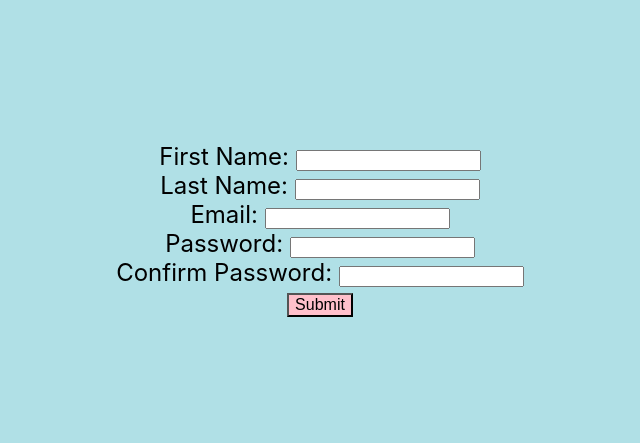
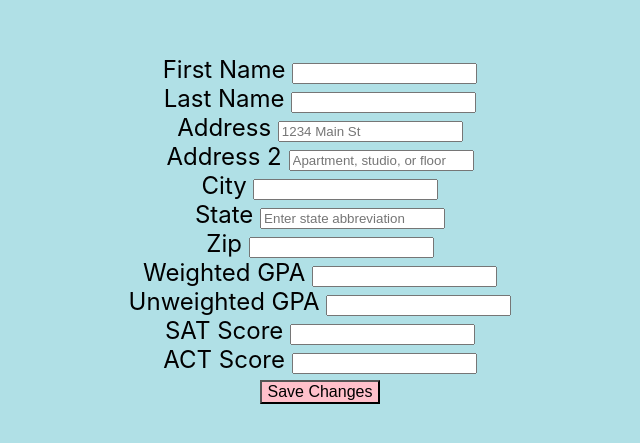
Before and after one commit to treisig/College-Finder, a React (Create React App) app: page / in a window 1280 px wide. Shown: the part 171-614 px from the top of the page, without its empty margins (320-960 px from the left). Built offline with nearby package versions, Linux system fonts and the light colour scheme.

Commit message:
profile initial , fix login

```diff
--- a/src/App.js
+++ b/src/App.js
@@ -1,8 +1,9 @@
 import React from "react";
 // import Login from "./components/authentication/Login.js";
-import Signup from "./components/authentication/Signup.js";
+// import Signup from "./components/authentication/Signup.js";
 // import SchoolView from "./components/school-view/SchoolView.js";
 import "./App.css";
+import Profile from "./components/student-profile/Profile.js";
 // import { BrowserRouter as Router, Switch, Route } from "react-router-dom";
 
 function App() {
@@ -15,7 +16,7 @@ function App() {
           <Route exact path="/schoolfinder" component={SchoolView} />
         </Switch>
       </Router> */}
-      <Signup />
+      <Profile />
     </div>
   );
 }
--- a/src/components/authentication/Login.js
+++ b/src/components/authentication/Login.js
@@ -24,7 +24,7 @@ function Login(props) {
       </Button>
     </Form>
 
-  </div>;
+  </div>
   </div>
 }
 
--- /dev/null
+++ b/src/components/student-profile/Profile.css
@@ -0,0 +1,15 @@
+.profileDiv {
+    color: black;
+    font-size: x-large;
+    background-color: powderblue;
+    height: 100vh;
+    width: 100vw;
+    justify-content: center;
+    align-items: center;
+    display: flex;
+}
+button {
+    color: black;
+    background-color: pink;
+    font-size: medium;
+}
--- /dev/null
+++ b/src/components/student-profile/Profile.js
@@ -0,0 +1,80 @@
+import React from "react";
+import { Form, Button, Col } from "react-bootstrap";
+import "./Profile.css";
+
+function Profile(props) {
+    return <div>
+        <div className="header">
+        </div>
+        <div className="profileDiv">
+            <Form>
+                <Form.Row>
+                    <Form.Group as={Col} controlId="formGridFirstName">
+                        <Form.Label>First Name </Form.Label>
+                        <Form.Control/>
+                    </Form.Group>
+
+                    <Form.Group as={Col} controlId="formGridLastName">
+                        <Form.Label>Last Name </Form.Label>
+                        <Form.Control />
+                    </Form.Group>
+                </Form.Row>
+
+                <Form.Group controlId="formGridAddress1">
+                    <Form.Label>Address </Form.Label>
+                    <Form.Control placeholder="1234 Main St" />
+                </Form.Group>
+
+                <Form.Group controlId="formGridAddress2">
+                    <Form.Label>Address 2 </Form.Label>
+                    <Form.Control placeholder="Apartment, studio, or floor" />
+                </Form.Group>
+
+                <Form.Row>
+                    <Form.Group as={Col} controlId="formGridCity">
+                        <Form.Label>City </Form.Label>
+                        <Form.Control />
+                    </Form.Group>
+
+                    <Form.Group as={Col} controlId="formGridState">
+                        <Form.Label>State </Form.Label>
+                        <Form.Control placeholder="Enter state abbreviation"/>
+                    </Form.Group>
+
+                    <Form.Group as={Col} controlId="formGridZip">
+                        <Form.Label>Zip </Form.Label>
+                        <Form.Control />
+                    </Form.Group>
+                </Form.Row>
+
+                <Form.Row>
+                    <Form.Group as={Col} controlId="formGridWeightedGPA">
+                        <Form.Label>Weighted GPA </Form.Label>
+                        <Form.Control />
+                    </Form.Group>
+
+                    <Form.Group as={Col} controlId="formGridUnweighted GPA">
+                        <Form.Label>Unweighted GPA </Form.Label>
+                        <Form.Control/>
+                    </Form.Group>
+
+                    <Form.Group as={Col} controlId="formGridSAT">
+                        <Form.Label>SAT Score </Form.Label>
+                        <Form.Control />
+                    </Form.Group>
+
+                    <Form.Group as={Col} controlId="formGridACT">
+                        <Form.Label>ACT Score </Form.Label>
+                        <Form.Control />
+                    </Form.Group>
+                </Form.Row>
+
+                <Button variant="primary" type="submit">
+                    Save Changes
+                </Button>
+            </Form>
+        </div>
+    </div>
+}
+
+export default Profile;
```
